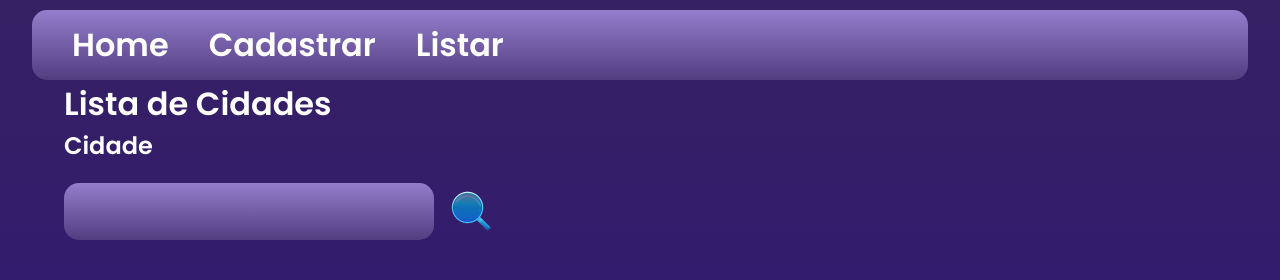
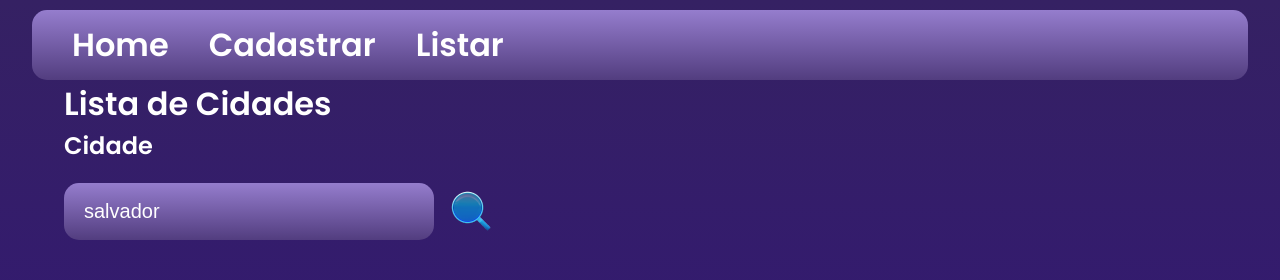
Before and after one commit to dbserver/dbcamp-weather-app, a React (Create React App) app: page /listar in a window 1280 px wide. Shown: the top 280 px of the page. Built offline with nearby package versions, Linux system fonts and the light colour scheme.

Commit message:
refractor/ listar

```diff
--- a/src/pages/home/index.tsx
+++ b/src/pages/home/index.tsx
@@ -85,7 +85,12 @@ export default function Home() {
         </div>
 
         <div className="list_registers">
+        {dataCityList.map((item: MeteriologicalData) => (
+            <div className={styles.elementList} key={item.id}>
+              <h2>{item.cidade}</h2>
 
+            </div>
+          ))}
         </div>
       </section>
     </main>
--- a/src/pages/listar/index.tsx
+++ b/src/pages/listar/index.tsx
@@ -5,7 +5,7 @@ import styles from "./listar.module.css";
 
 export default function Listar() {
   const [dataCityList, setDataCityList] = useState([]);
-  const [cidade, setCidade] = useState("");
+  const [cidade, setCidade] = useState("salvador");
 
   const findByCity = async () => {
     const result = await MeteorologicalService.getByCity(cidade);
--- a/src/services/api/meteorogical.ts
+++ b/src/services/api/meteorogical.ts
@@ -12,6 +12,7 @@ const getALL = async () => {
 };
 
 const getByCity = async (city: String) => {
+  city = city.toLocaleLowerCase()
   try {
     const responseByCiry = await axios.get(
       "http://localhost:4767/api/v1/meteorologia/" + city
@@ -34,6 +35,8 @@ const create = (
   umidade: number,
   ventos: number
 ) => {
+  cidade = cidade.toLowerCase()
+
   axios
     .post("http://localhost:4767/api/v1/meteorologia", {
       cidade: cidade,
```
